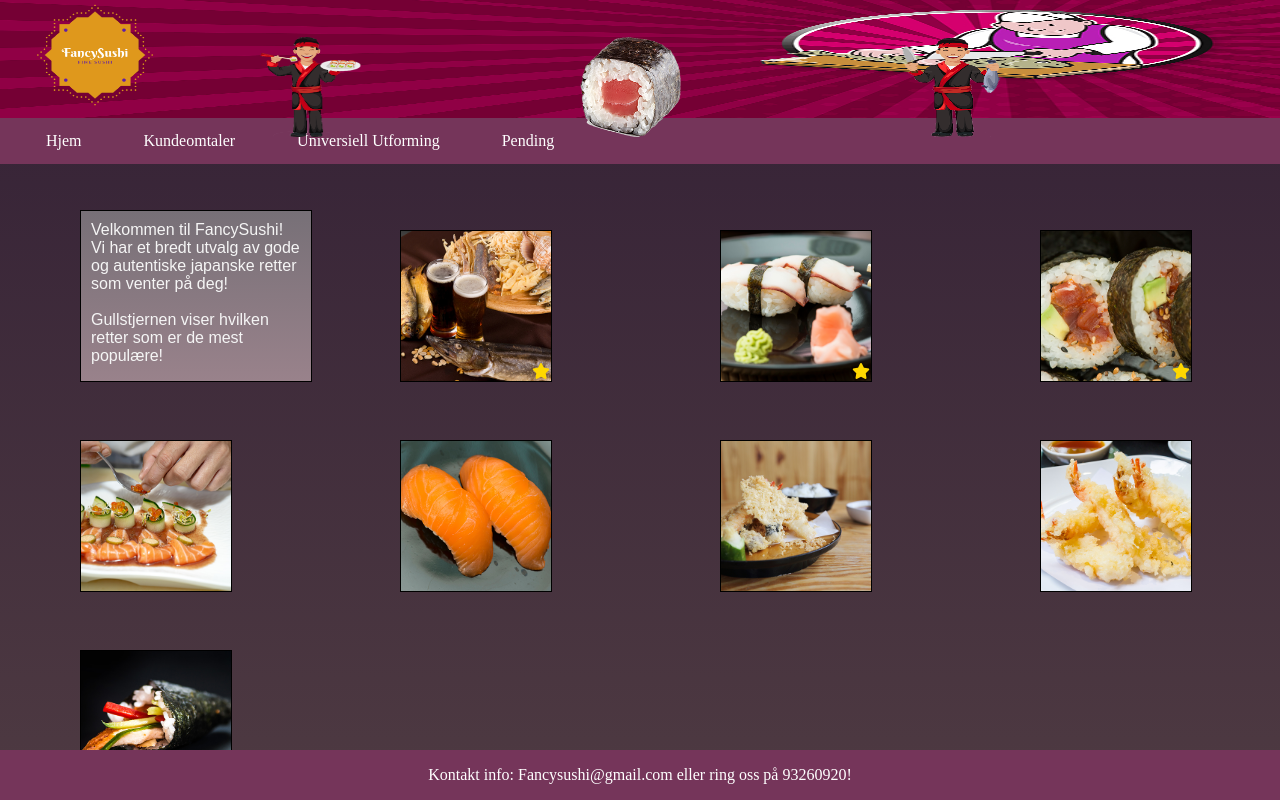
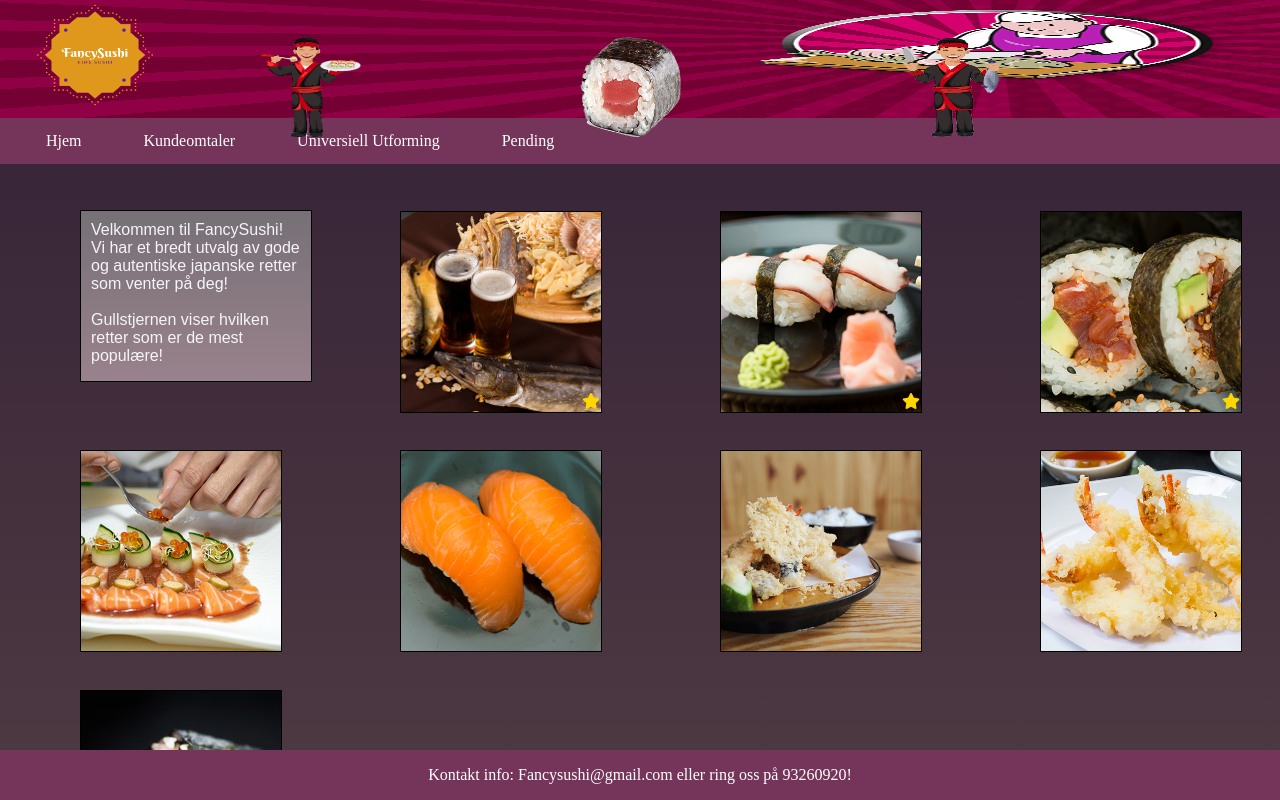
Before and after one commit to Bendikl96/Eksamen-DS3102-H2020, a plain HTML site: page Index.html in a window 1280 px wide. Drawn offline with Linux system fonts and the light colour scheme.

Commit message:
Css bilde redigering

```diff
--- a/css/Index.css
+++ b/css/Index.css
@@ -129,11 +129,11 @@ li a:hover {
 /* Bilde 1 */
 #Produktbilde1 {
     position: relative;
-    height: 150px;
-    width: 150px;
+    height: 200px;
+    width: 200px;
     border: 1.2px solid black;
     left: 80px;
-    top: -80px;
+    top: -99px;
     box-sizing: content-box;
     object-fit: cover;
 }
@@ -145,8 +145,8 @@ li a:hover {
 .sushi1:hover #sushi1text{
     display: block;
     color: white;
-    top: -240px;
-    left: 100px;
+    top: -290px;
+    left: 110px;
     opacity: 1;
     position: relative;
 }
@@ -163,11 +163,11 @@ li a:hover {
 /* Bilde 2 */
 #Produktbilde2 {
     position: relative;
-    height: 150px;
-    width: 150px;
+    height: 200px;
+    width: 200px;
     border: 1.2px solid black;
     left: 80px;
-    top: -80px;
+    top: -99px;
     box-sizing: content-box;
     object-fit: cover;
 }
@@ -180,8 +180,8 @@ li a:hover {
 .sushi2:hover #sushi2text{
     display: block;
     color: white;
-    top: -240px;
-    left: 100px;
+    top: -290px;
+    left: 110px;
     opacity: 1;
     position: relative;
 }
@@ -198,11 +198,11 @@ li a:hover {
 /* Bilde 3 */
 #Produktbilde3 {
     position: relative;
-    height: 150px;
-    width: 150px;
+    height: 200px;
+    width: 200px;
     border: 1.2px solid black;
     left: 80px;
-    top: -80px;
+    top: -99px;
     box-sizing: content-box;
     object-fit: cover;
 }
@@ -215,8 +215,8 @@ li a:hover {
 .sushi3:hover #sushi3text{
     display: block;
     color: white;
-    top: -240px;
-    left: 100px;
+    top: -290px;
+    left: 110px;
     opacity: 1;
     position: relative;
 }
@@ -233,11 +233,11 @@ li a:hover {
 /* Bilde 4 */
 #Produktbilde4 {
     position: relative;
-    height: 150px;
-    width: 150px;
+    height: 200px;
+    width: 200px;
     border: 1.2px solid black;
     left: 80px;
-    top: -100px;
+    top: -90px;
     box-sizing: content-box;
     object-fit: cover;
 }
@@ -250,8 +250,8 @@ li a:hover {
 .sushi4:hover #sushi4text{
     display: block;
     color: white;
-    top: -250px;
-    left: 85px;
+    top: -280px;
+    left: 110px;
     opacity: 1;
     position: relative;
 }
@@ -266,11 +266,11 @@ li a:hover {
 /* Bilde 5 */
 #Produktbilde5 {
     position: relative;
-    height: 150px;
-    width: 150px;
+    height: 200px;
+    width: 200px;
     border: 1.2px solid black;
     left: 80px;
-    top: -100px;
+    top: -90px;
     box-sizing: content-box;
     object-fit: cover;
 }
@@ -283,8 +283,8 @@ li a:hover {
 .sushi5:hover #sushi5text{
     display: block;
     color: white;
-    top: -250px;
-    left: 85px;
+    top: -280px;
+    left: 110px;
     opacity: 1;
     position: relative;
 }
@@ -301,11 +301,11 @@ li a:hover {
 /* Bilde 6 */
 #Produktbilde6 {
     position: relative;
-    height: 150px;
-    width: 150px;
+    height: 200px;
+    width: 200px;
     border: 1.2px solid black;
     left: 80px;
-    top: -100px;
+    top: -90px;
     box-sizing: content-box;
     object-fit: cover;
 }
@@ -318,8 +318,8 @@ li a:hover {
 .sushi6:hover #sushi6text{
     display: block;
     color: white;
-    top: -250px;
-    left: 85px;
+    top: -280px;
+    left: 110px;
     opacity: 1;
     position: relative;
 }
@@ -336,11 +336,11 @@ li a:hover {
 /* Bilde 7 */
 #Produktbilde7 {
     position: relative;
-    height: 150px;
-    width: 150px;
+    height: 200px;
+    width: 200px;
     border: 1.2px solid black;
     left: 80px;
-    top: -100px;
+    top: -90px;
     box-sizing: content-box;
     object-fit: cover;
 }
@@ -353,8 +353,8 @@ li a:hover {
 .sushi7:hover #sushi7text{
     display: block;
     color: white;
-    top: -250px;
-    left: 85px;
+    top: -280px;
+    left: 110px;
     opacity: 1;
     position: relative;
 }
@@ -371,11 +371,11 @@ li a:hover {
 /* Bilde 8 */
 #Produktbilde8 {
     position: relative;
-    height: 150px;
-    width: 150px;
+    height: 200px;
+    width: 200px;
     border: 1.2px solid black;
     left: 80px;
-    top: -120px;
+    top: -80px;
     box-sizing: content-box;
     object-fit: cover;
 }
@@ -389,7 +389,7 @@ li a:hover {
     display: block;
     color: white;
     top: -270px;
-    left: 95px;
+    left: 110px;
     opacity: 1;
     position: relative;
 }
@@ -406,7 +406,7 @@ li a:hover {
 #spans{
         position: relative;
         left:56px;
-        bottom: 85px;
+        bottom: 105px;
         color: gold;
     }
 
```
